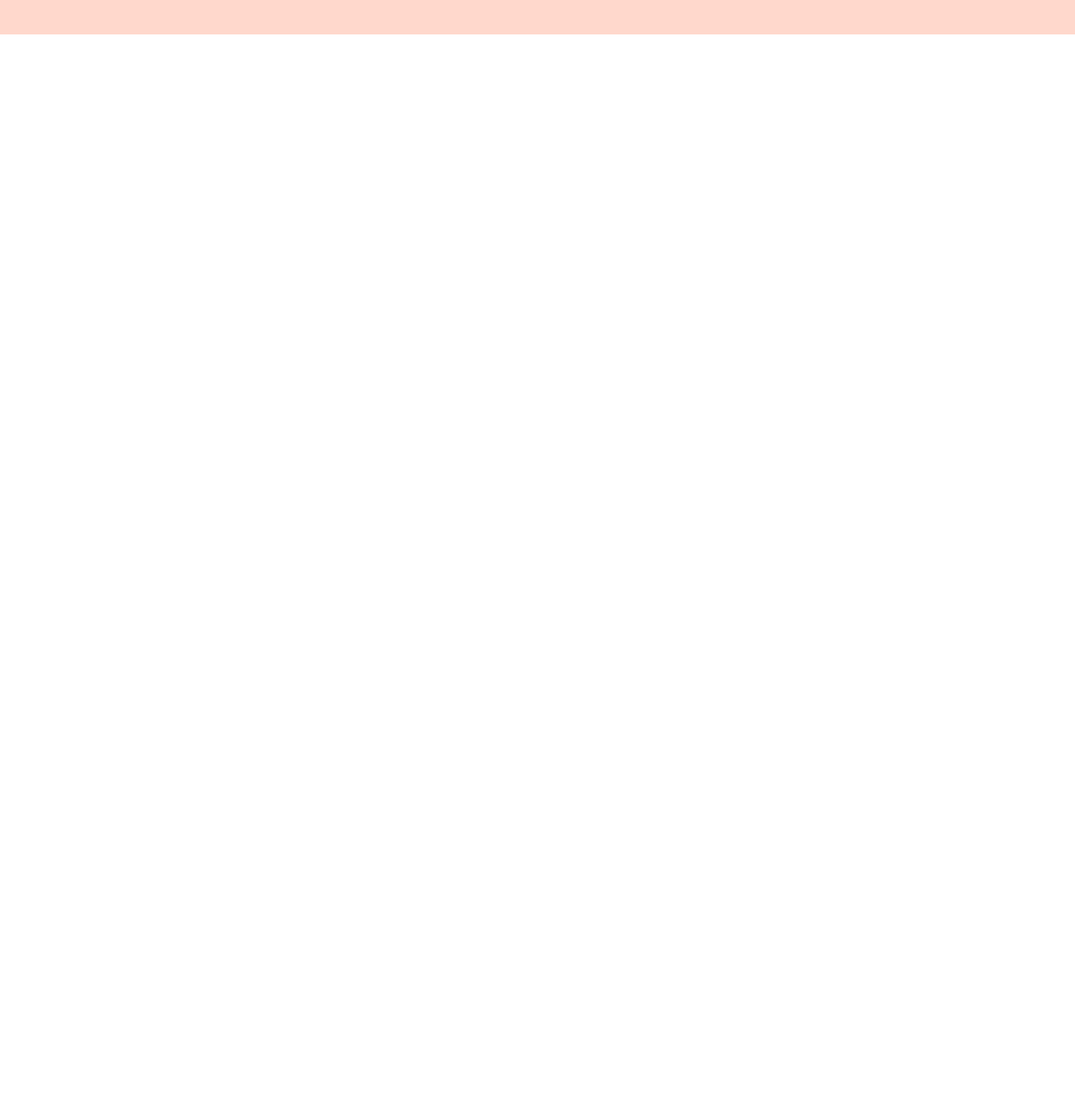
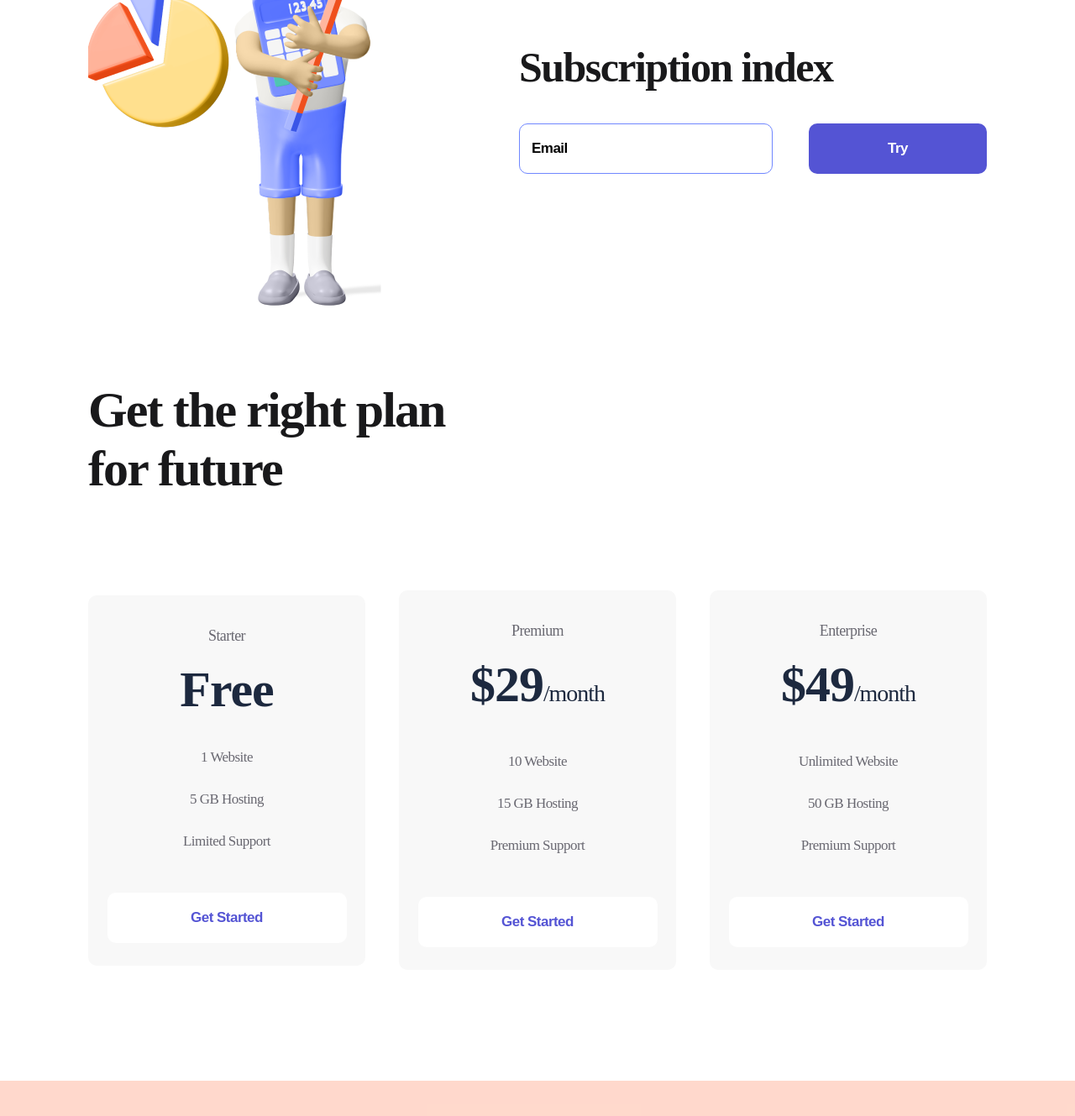
Before and after one commit to Aleksandr200299/logoipsum, a plain HTML site: page index.html in a window 1280 px wide. Shown: the part 972-2301 px from the top of the page at 84% size. Before the commit the page ends 1013 px from the top, so only its background shows below. Drawn offline with Linux system fonts and the light colour scheme.

Commit message:
Add files via upload

```diff
--- a/index.html
+++ b/index.html
@@ -64,6 +64,77 @@
         <img src="./img/firstmen.png" alt="firstmen">
     </div>
   </section>
+  <section class="Container subscribe">
+    <div>
+        <img src="/img/secondmen.png" alt="secondmen">
+    </div>
+    <div>
+        <h2 class="subscribe__title">
+            Subscription index
+        </h2>
+        <form>
+            <input class="input" type="email" placeholder="Email">
+            <button class="button button__violet">
+                Try
+            </button>
+        </form>
+    </div>
+  </section>
+  <section class="Container plan">
+    <h2 class="plan__title">
+        Get the right plan for future
+    </h2>
+    <div class="plan__flex">
+        <div class="item">
+            <p class="item__text">
+                Starter
+            </p>
+            <h2 class="item__title">
+                Free
+            </h2>
+            <ul>
+                <li class="item__li">1 Website</li>
+                <li class="item__li">5 GB Hosting</li>
+                <li class="item__li">Limited Support</li>
+            </ul>
+            <button class="button button__item">
+                Get Started
+            </button>
+        </div>
+        <div class="item">
+            <p class="item__text">
+                Premium
+            </p>
+            <h3 class="item__title">
+                $29<span>/month</span>
+            </h3>
+            <ul>
+                <li class="item__li">10 Website</li>
+                <li class="item__li">15 GB Hosting</li>
+                <li class="item__li">Premium Support</li>
+            </ul>
+            <button class="button button__item">
+                Get Started
+            </button>
+        </div>
+        <div class="item">
+            <p class="item__text">
+                Enterprise
+            </p>
+            <h3 class="item__title">
+                $49<span>/month</span>
+            </h3>
+            <ul>
+                <li class="item__li">Unlimited Website</li>
+                <li class="item__li">50 GB Hosting</li>
+                <li class="item__li">Premium Support</li>
+            </ul>
+            <button class="button button__item">
+                Get Started
+            </button>
+        </div>
+    </div>
+  </section>
   <footer class="footer">
     <div class="Container footer__flex">
     <div>
--- a/style/style.css
+++ b/style/style.css
@@ -15,7 +15,7 @@ margin: 0 auto;
     padding: 38px 0 48px;
 }
 
-.header__flex, .footer__flex, .about{
+.header__flex, .footer__flex, .about, .subscribe, .plan__flex{
     display: flex;
     justify-content: space-between;
     align-items: center;
@@ -103,3 +103,114 @@ text-decoration: none;
 .footer{
    padding: 53px 0;
 }
+
+.subscribe{
+    margin-bottom: 85px;
+}
+
+.subscribe__title{
+    font-weight: 700;
+    font-size: 50px;
+    line-height: 57px;
+    letter-spacing: -1.56316px;
+    color: #19191B;
+    margin-bottom: 38px;
+}
+
+.input{
+    width: 302px;
+    height: 60px;
+    border-radius: 10px;
+    border: 1px solid #7087FF;
+    padding-left: 14px;
+    box-sizing: border-box;
+    margin-right: 39px;
+}
+
+.input::placeholder, .input{
+    font-weight: 700;
+    font-size: 17px;
+    line-height: 22px;
+    letter-spacing: -0.531474px;
+    color: #000000;
+}
+
+.input:focus{
+    outline-color: none;
+}
+
+.plan{
+    margin-bottom: 132px;
+}
+
+.plan__title{
+    font-weight: 700;
+    font-size: 60px;
+    line-height: 70px;
+    letter-spacing: -1.87579px;
+    color: #19191B;
+    max-width: 504px;
+    margin-bottom: 110px;
+}
+
+.item{
+    width: 330px;
+    background: #F8F8F8;
+    border-radius: 10px;
+    text-align: center;
+    padding: 34px 0 27px;
+}
+
+.item:hover{
+    transition: 500ms;
+    background: #FF7143;
+    box-shadow: 0px 32px 34px rgba(255, 112, 59, 0.317827);
+}
+
+.item__text{
+    font-weight: 400;
+    font-size: 18px;
+    line-height: 28px;
+    letter-spacing: -0.562737px;
+    color: #696871;
+}
+
+.item:hover .item__text, .item:hover .item__title, .item:hover .item__li{
+    color: white;
+    transition: 500ms;
+}
+
+.item__title{
+    font-weight: 700;
+    font-size: 60px;
+    line-height: 56px;
+    letter-spacing: -1.03448px;
+    color: #1d293f;
+    margin: 22px 0 28px;
+}
+
+.item__title span{
+    font-size: 28px;
+}
+
+.item__li{
+    list-style: none;
+font-size: 17px;
+line-height: 50px;
+letter-spacing: -0.531474px;
+color: #696871;
+}
+
+.button__item{
+    width: 285px;
+    background: white;
+    color: #5454D4;
+    margin-top: 36px;
+
+}
+
+.item:hover .button__item{
+    background: #9F3919;
+    color: white;
+    transition: 500ms;
+}
```
Also changed, not shown: img/secondmen.png (added).
